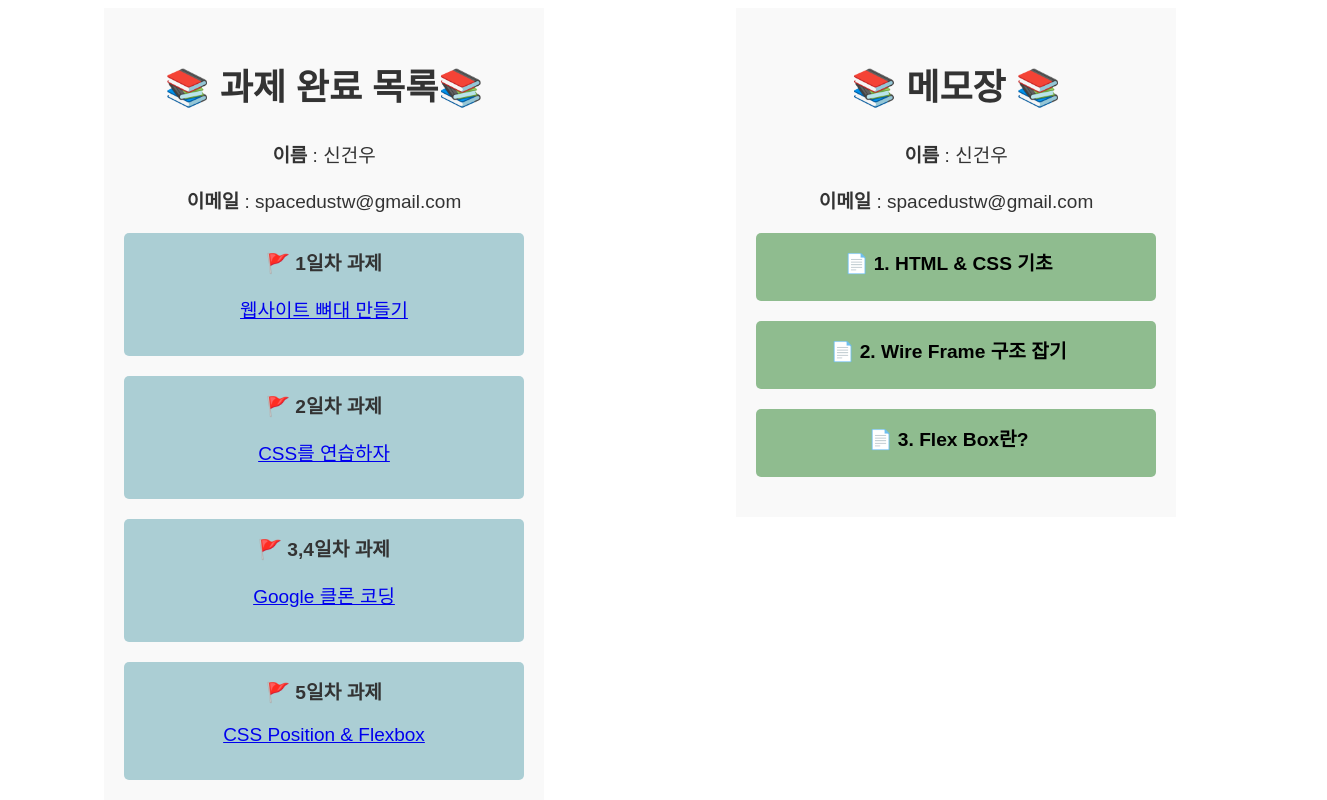
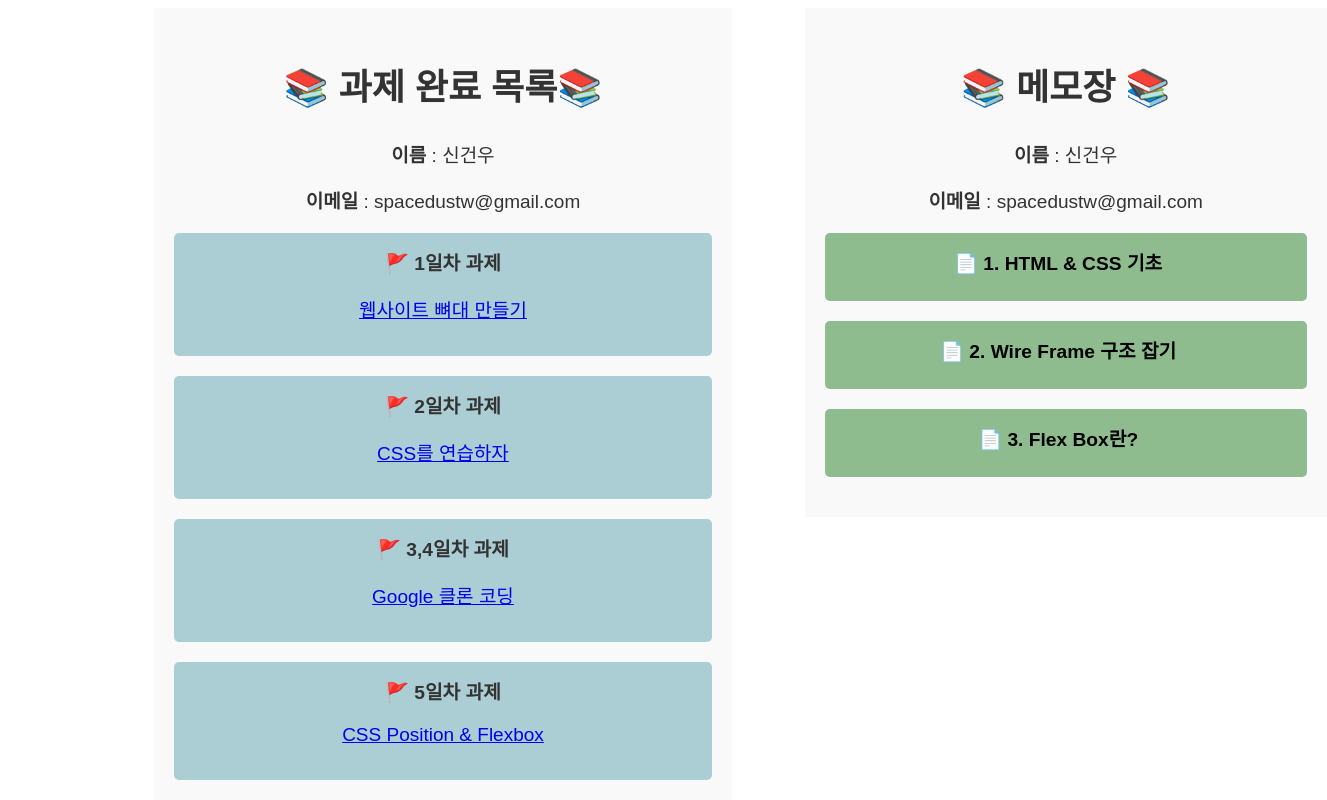
Before and after one commit to spacedustz/Markup-CSS, a React (Vite) app in the folder React/: page / in a window 1280 px wide. Shown: the top 800 px of the page, 1327 px wide, since content can reach past the window. Built offline with nearby package versions, Linux system fonts and the light colour scheme; no server answers.

Commit message:
TodayReport - Container 고정 크기 해제

```diff
--- a/React/src/components/TodayReport.tsx
+++ b/React/src/components/TodayReport.tsx
@@ -14,7 +14,7 @@ const TodayReportContainer = styled.div`
     color: #333;
     background-color: #f9f9f9;
     padding: 20px;
-    width: 50vh;
+    width: 150%;
 `;
 
 const MemoContainer = styled.div`
@@ -23,7 +23,7 @@ const MemoContainer = styled.div`
     color: #333;
     background-color: #f9f9f9;
     padding: 20px;
-    width: 50vh;
+    width: 150%;
 `;
 
 const TitleDiv = styled.div`
@@ -74,6 +74,9 @@ const CommentTitle = styled.h2`
 const FlexContainer = styled.div`
     display: flex;
     justify-content: space-around;
+    @media (max-width: 600px) {
+        width: 100%;
+    }
 `;
 
 const Home = () => (
```
